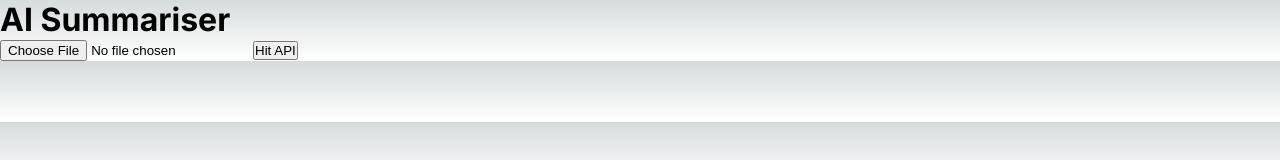
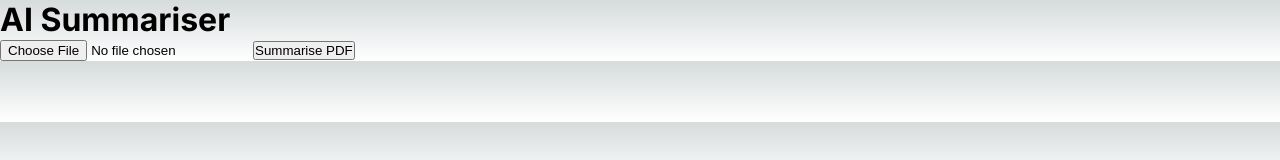
Before and after one commit to mrud0004/ai-summariser-pdf, a Next.js app in the folder ai-summariser-pdf/: page / in a window 1280 px wide. Shown: the top 160 px of the page. Built offline with nearby package versions, Linux system fonts and the light colour scheme.

Commit message:
Fix Hydration Issue

```diff
--- a/ai-summariser-pdf/src/app/layout.js
+++ b/ai-summariser-pdf/src/app/layout.js
@@ -11,9 +11,12 @@ export const metadata = {
 
 export default function RootLayout({ children }) {
   return (
-    <html lang="en">
-      <body className={inter.className}>{children}</body>
-      <Script src="https://cdnjs.cloudflare.com/ajax/libs/pdf.js/2.6.347/pdf.min.js" strategy="beforeInteractive" />
+    <html lang="en" suppressHydrationWarning>
+
+      <body className={inter.className}>{children}
+      <Script  src="https://cdnjs.cloudflare.com/ajax/libs/pdf.js/2.6.347/pdf.min.js" strategy="beforeInteractive"></Script>
+      </body>
+
     </html>
   );
 }
--- a/ai-summariser-pdf/src/app/page.js
+++ b/ai-summariser-pdf/src/app/page.js
@@ -27,7 +27,6 @@ export default function Home(){
                 outputText += item.str + ' ';
               });
               setText(outputText);
-              console.log(outputText);
           });
         });
       });
@@ -50,6 +49,7 @@ export default function Home(){
       <button
 
      onClick={async() => {
+
       const response = await fetch("/api/gpt",{
         method: "POST",
         headers:{
@@ -60,12 +60,11 @@ export default function Home(){
         }),
       });
       const gptResponse = await response.json();
-      console.log("Response",gptResponse.message.content)
       setGptContent(gptResponse.message.content);
      }}
       >
 
-        Hit API
+        Summarise PDF
 
       </button>
       <p>{gptContent}</p>
```
